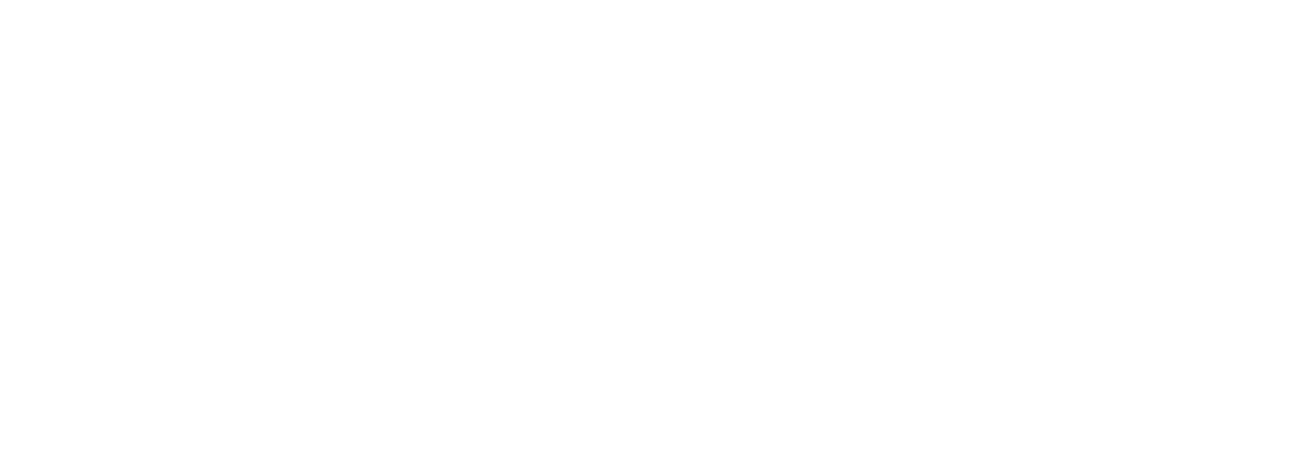
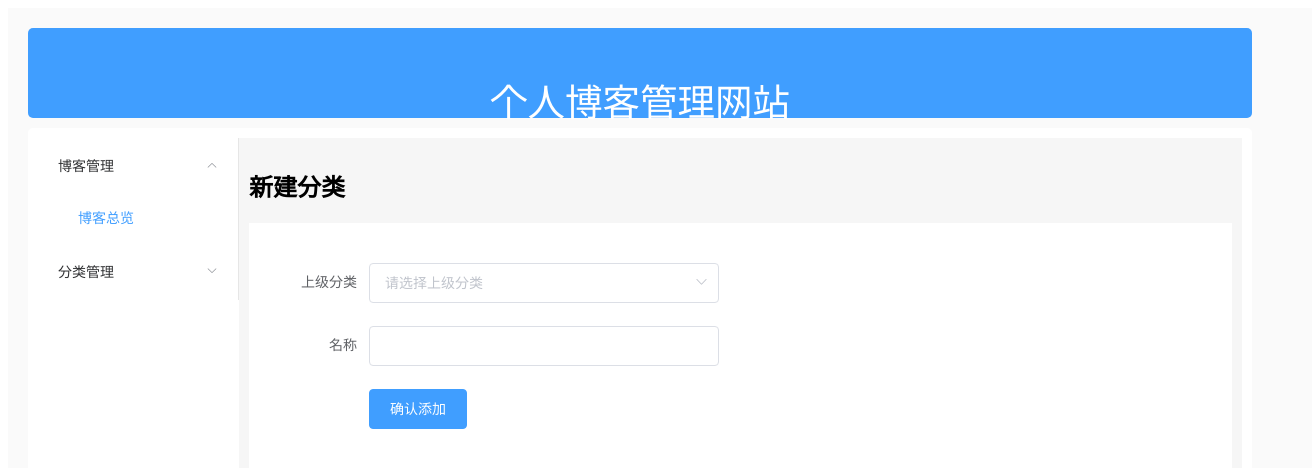
Before and after one commit to DuChaoJiaYou/vue-product, a Vue app: page /createCategory in a window 1280 px wide. Shown: the top 468 px of the page, 1312 px wide, since content can reach past the window. Built offline with nearby package versions, Linux system fonts and the light colour scheme.

Commit message:
feat: 新增类别管理20%

```diff
--- a/src/api/blog.ts
+++ b/src/api/blog.ts
@@ -46,3 +46,24 @@
     url: `${BASE_URL}/blog/delete/${_id}`,
   });
 };
+
+/**
+ * @description 测试添加类别
+ */
+export const createCategory = (params: any) => {
+  return axios({
+    method: "post",
+    url: `${BASE_URL}/createCategory`,
+    data: params,
+  });
+};
+
+/**
+ * @description 获取类别上级分类 初始化
+ */
+export const initParentCategory = () => {
+  return axios({
+    method: "get",
+    url: `${BASE_URL}/categoryParentList`,
+  });
+};
--- a/src/router/index.ts
+++ b/src/router/index.ts
@@ -7,6 +7,10 @@
 import BlogManage from "../views/blog/BlogManage.vue";
 //个人管理
 import Personal from "../views/personal/Personal.vue";
+
+//类别管理
+import CreateCategory from "../views/category/CreateCategory.vue";
+import CategoryList from "../views/category/CategoryList.vue";
 
 Vue.use(VueRouter);
 
@@ -32,6 +36,16 @@
         name: "personal",
         component: Personal,
       },
+      {
+        path: "/createCategory",
+        name: "createCategory",
+        component: CreateCategory,
+      },
+      {
+        path: "/CategoryList",
+        name: "categoryList",
+        component: CategoryList,
+      },
     ],
   },
   {
--- a/src/views/Home.vue
+++ b/src/views/Home.vue
@@ -8,19 +8,27 @@
         <el-menu class="el-menu-vertical-demo" default-active="1-1" router>
           <el-submenu index="1">
             <template v-slot:title>
-              <span>博客</span>
+              <span>博客管理</span>
             </template>
             <el-menu-item index="1-1" :route="{ path: '/blogView' }">
               博客总览
             </el-menu-item>
-            <el-menu-item index="1-2" :route="{ path: '/blogManage' }">
-              博客管理
-            </el-menu-item>
+            <!-- <el-menu-item index="1-2" :route="{ path: '/blogManage' }">
+              类别管理
+            </el-menu-item> -->
           </el-submenu>
 
-          <el-menu-item index="2" :route="{ path: '/personal' }">
-            个人设置
-          </el-menu-item>
+          <el-submenu index="2" :route="{ path: '/personal' }">
+            <template v-slot:title>
+              <span>分类管理</span>
+            </template>
+            <el-menu-item index="2-1" :route="{ path: '/createCategory' }"
+              >新建分类</el-menu-item
+            >
+            <el-menu-item index="2-2" :route="{ path: '/categoryList' }"
+              >分类列表</el-menu-item
+            >
+          </el-submenu>
         </el-menu>
       </div>
       <div class="view">
@@ -34,8 +42,8 @@
 </template>
 
 <script lang="ts">
-import { ref, computed } from "@vue/composition-api";
-export default {
+import { ref, computed, defineComponent } from "@vue/composition-api";
+export default defineComponent({
   setup() {
     console.log();
 
@@ -47,7 +55,7 @@
       title,
     };
   },
-};
+});
 </script>
 <style lang="less" scoped>
 .home {
--- a/src/views/blog/BlogView.vue
+++ b/src/views/blog/BlogView.vue
@@ -130,15 +130,29 @@
     };
     // 删除博客
     const deleteBlog = (row: any) => {
+      root
+        .$confirm("确定要删除该博客吗？", "提示", {
+          confirmButtonText: "确定",
+          cancelButtonText: "取消",
+        })
+        .then(() => {
           deleteBlogById(row._id).then((res: any) => {
             console.log(res);
             getBlog();
+          });
           root.$message({
             type: "success",
             message: "删除成功",
           });
+        })
+        .catch(() => {
+          root.$message({
+            type: "info",
+            message: "已取消删除",
+          });
         });
     };
+
     onMounted(() => {
       getBlog();
     });
--- a/src/views/blog/pane/CreateBlogPane.vue
+++ b/src/views/blog/pane/CreateBlogPane.vue
@@ -3,7 +3,7 @@
     <el-dialog
       :title="`${isCreate ? '新增' : '修改'}博客`"
       :visible.sync="isOpen"
-      @closed="closeDialog"
+      @closed="clearForm"
     >
       <el-form :model="blogContent" ref="formContent" :rules="blogCreateRules">
         <el-form-item label="标题" prop="title">
@@ -20,7 +20,7 @@
         </el-form-item>
         <el-form-item>
           <el-button type="primary" @click="submitCreate">确定</el-button>
-          <el-button @click="closeDialog"> 重置</el-button>
+          <el-button @click="clearForm"> 重置</el-button>
         </el-form-item>
       </el-form>
     </el-dialog>
@@ -28,7 +28,12 @@
 </template>
 
 <script lang="ts">
-import { ref, defineComponent, reactive } from "@vue/composition-api";
+import {
+  ref,
+  defineComponent,
+  reactive,
+  onMounted,
+} from "@vue/composition-api";
 import { createBlog, updatedBlog } from "@/api/blog";
 export default defineComponent({
   setup(props: any, context: any) {
@@ -67,7 +72,7 @@
       ],
     });
     // 博客详情内容表单
-    const blogContent = reactive({
+    const blogContent = ref({
       title: "",
       author: "",
       desc: "",
@@ -81,10 +86,10 @@
         if (valid && isCreate.value) {
           console.log(blogContent);
           createBlog({
-            title: blogContent.title,
-            author: blogContent.author,
-            desc: blogContent.desc,
-            body: blogContent.body,
+            title: blogContent.value.title,
+            author: blogContent.value.author,
+            desc: blogContent.value.desc,
+            body: blogContent.value.body,
           }).then((res) => {
             console.log(res);
           });
@@ -99,11 +104,11 @@
         } else if (valid && !isCreate.value) {
           console.log("ok");
 
-          updatedBlog(blogContent._id, {
-            title: blogContent.title,
-            author: blogContent.author,
-            desc: blogContent.desc,
-            body: blogContent.body,
+          updatedBlog(blogContent.value._id, {
+            title: blogContent.value.title,
+            author: blogContent.value.author,
+            desc: blogContent.value.desc,
+            body: blogContent.value.body,
           }).then((res) => {
             console.log(res);
           });
@@ -122,16 +127,32 @@
     const updateBlog = (row: any) => {
       isOpen.value = true;
       isCreate.value = false;
-      blogContent.title = row.title;
-      blogContent.author = row.author;
-      blogContent.desc = row.desc;
-      blogContent.body = row.body;
-      blogContent._id = row._id;
+      root.$nextTick(() => {
+        blogContent.value.title = row.title;
+        blogContent.value.author = row.author;
+        blogContent.value.desc = row.desc;
+        blogContent.value.body = row.body;
+        blogContent.value._id = row._id;
+      });
     };
     // 关闭弹窗后清空表单、重置按钮点击重置表单的函数
-    const closeDialog = () => {
-      context.refs.formContent.resetFields();
+    const clearForm = () => {
+      //  element-ui resetFields 有bug  解决方法如下
+
+      root.$nextTick(() => {
+        context.refs.formContent.resetFields();
+        console.log("new clear");
+      });
     };
+    onMounted(() => {
+      // blogContent.value = {
+      //   title: "",
+      //   author: "",
+      //   desc: "",
+      //   body: "",
+      //   _id: "",
+      // };
+    });
     return {
       isCreate,
       isOpen,
@@ -139,7 +160,7 @@
       submitCreate,
       blogCreateRules,
       updateBlog,
-      closeDialog,
+      clearForm,
     };
   },
 });
--- /dev/null
+++ b/src/views/category/CategoryList.vue
@@ -0,0 +1,11 @@
+<template>
+  <div>
+    <h2>类别列表</h2>
+  </div>
+</template>
+
+<script>
+export default {};
+</script>
+
+<style></style>
--- /dev/null
+++ b/src/views/category/CreateCategory.vue
@@ -0,0 +1,82 @@
+<template>
+  <div class="create-category">
+    <h2>新建分类</h2>
+    <div class="content">
+      <el-form label-width="80px">
+        <el-form-item label="上级分类">
+          <el-select
+            style="width: 350px"
+            v-model="parent"
+            clearable
+            placeholder="请选择上级分类"
+          >
+            <el-option
+              v-for="(option, label) in optionVal"
+              :key="label"
+              :label="option.label"
+              :value="option.value"
+            ></el-option>
+          </el-select>
+        </el-form-item>
+        <el-form-item label="名称">
+          <el-input style="width: 350px" v-model="name"></el-input>
+        </el-form-item>
+        <el-form-item>
+          <el-button type="primary" @click="createCategory">确认添加</el-button>
+        </el-form-item>
+      </el-form>
+    </div>
+  </div>
+</template>
+
+<script lang="ts">
+import { ref, defineComponent } from "@vue/composition-api";
+import { createCategory } from "@/api/blog";
+export default defineComponent({
+  setup() {
+    const parent = ref("");
+    const optionVal = ref([
+      {
+        label: "黄金糕",
+        value: "选项一",
+      },
+      {
+        label: "双皮奶",
+        value: "选项二",
+      },
+    ]);
+
+    const name = ref("");
+    const createCategory = () => {
+      console.log("1");
+    };
+    // 初始化上级分类
+    const getParents = () => {
+      //   initParentCategory().then((res: any) => {
+      //     if (res?.data.code === 1) {
+      //       //
+      //     }
+      //   });
+    };
+    return {
+      parent,
+      optionVal,
+      name,
+      createCategory,
+      getParents,
+    };
+  },
+});
+</script>
+
+<style lang="less" scoped>
+.create-category {
+  .content {
+    // width: calc(100% - 20px);
+    height: 460px;
+    background-color: #fff;
+    padding: 40px;
+    margin-top: 10px;
+  }
+}
+</style>
```
Also changed, not shown: .eslintrc.js. Lines whose indentation alone changed are shown as unchanged.
